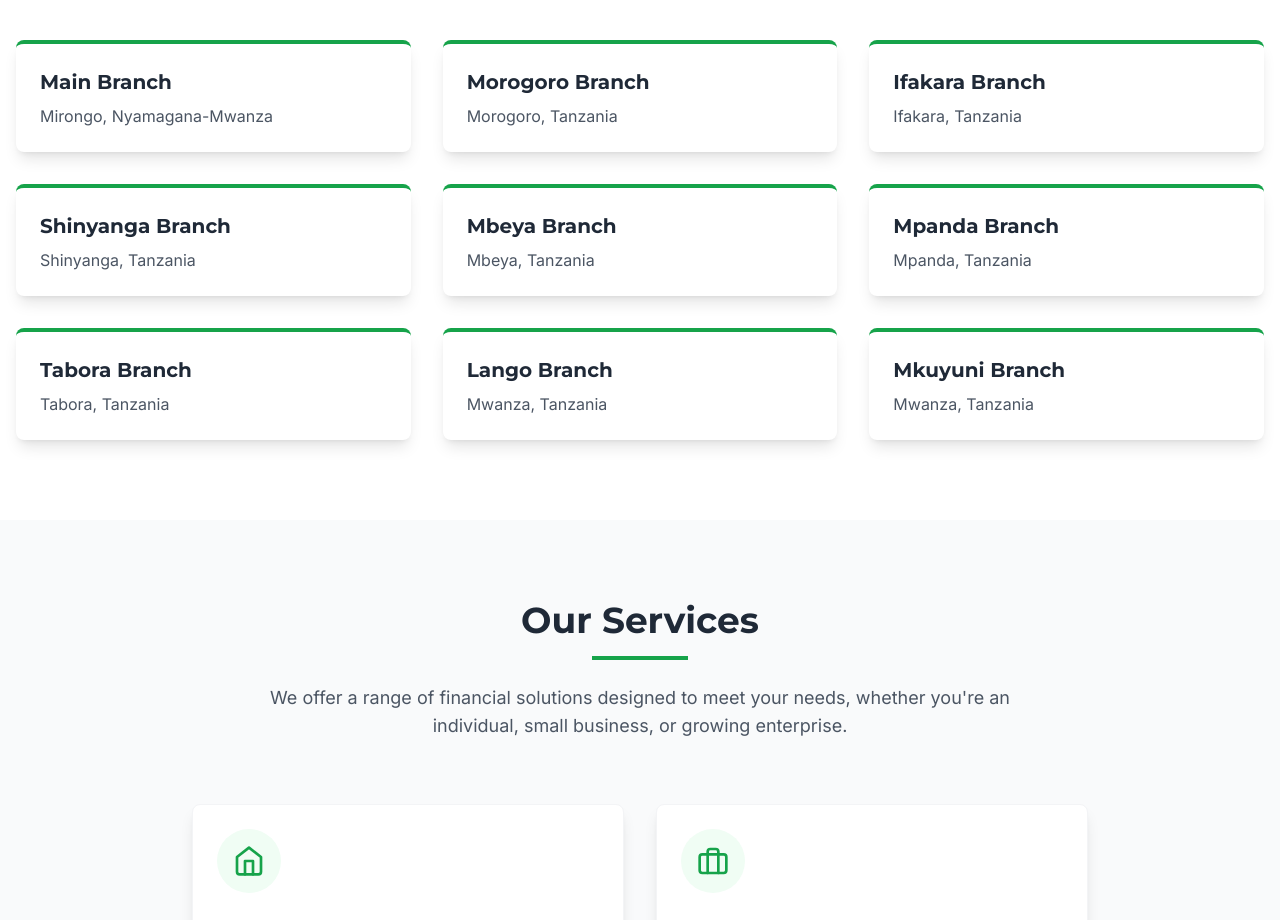
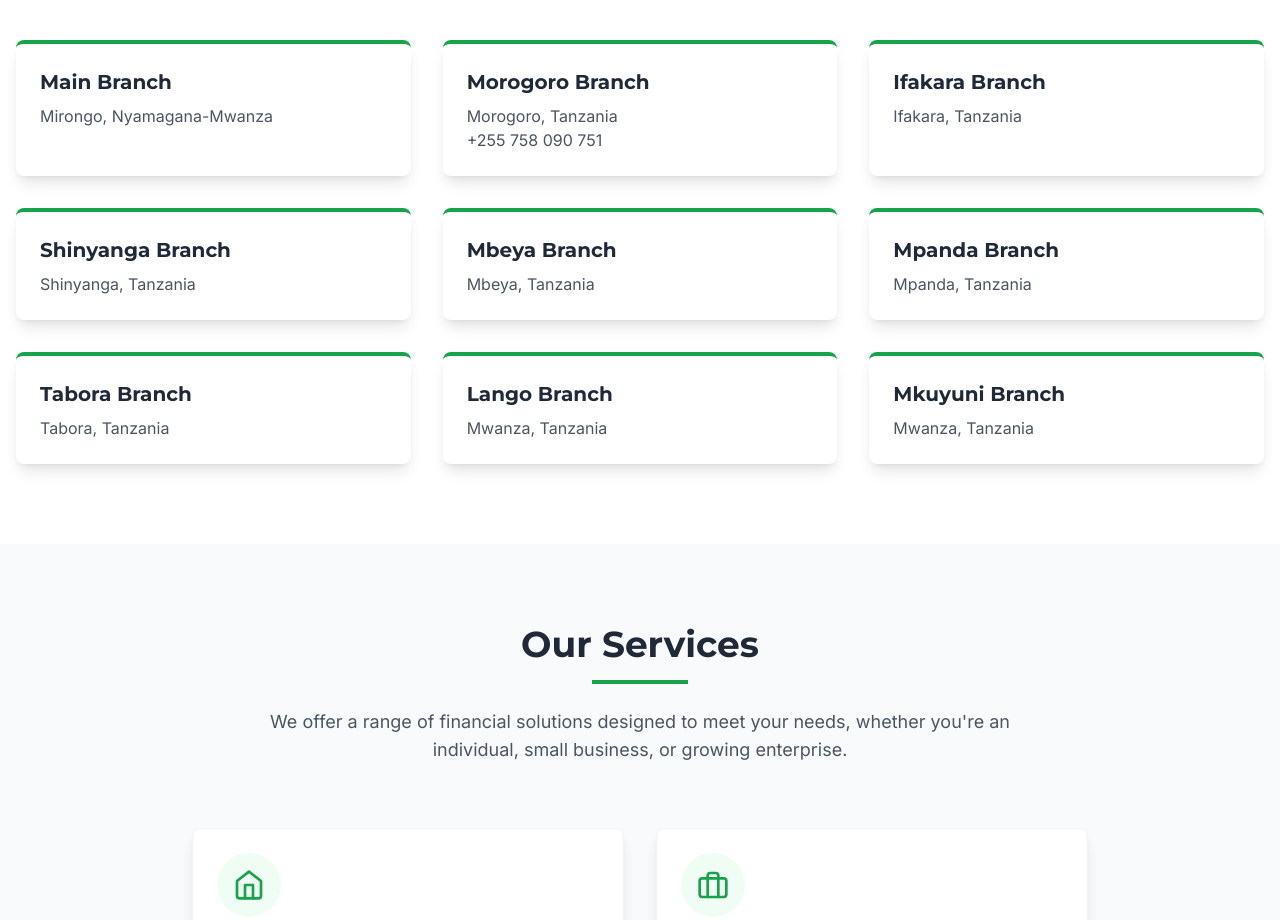
Before and after one commit to teena-05/siongo-website, a React (Vite) app: page / in a window 1280 px wide. Shown: the part 3340-4260 px from the top of the page. Built offline with nearby package versions, Linux system fonts and the light colour scheme.

Commit message:
Update about

```diff
--- a/src/components/About.tsx
+++ b/src/components/About.tsx
@@ -214,6 +214,7 @@ const About: React.FC = () => {
             <div className="bg-white p-6 rounded-lg shadow-lg border-t-4 border-green-600">
               <h4 className="text-xl font-bold text-gray-800 mb-2">Morogoro Branch</h4>
               <p className="text-gray-600">Morogoro, Tanzania</p>
+              <p className="text-gray-600">+255 758 090 751</p>
             </div>
             <div className="bg-white p-6 rounded-lg shadow-lg border-t-4 border-green-600">
               <h4 className="text-xl font-bold text-gray-800 mb-2">Ifakara Branch</h4>
```
